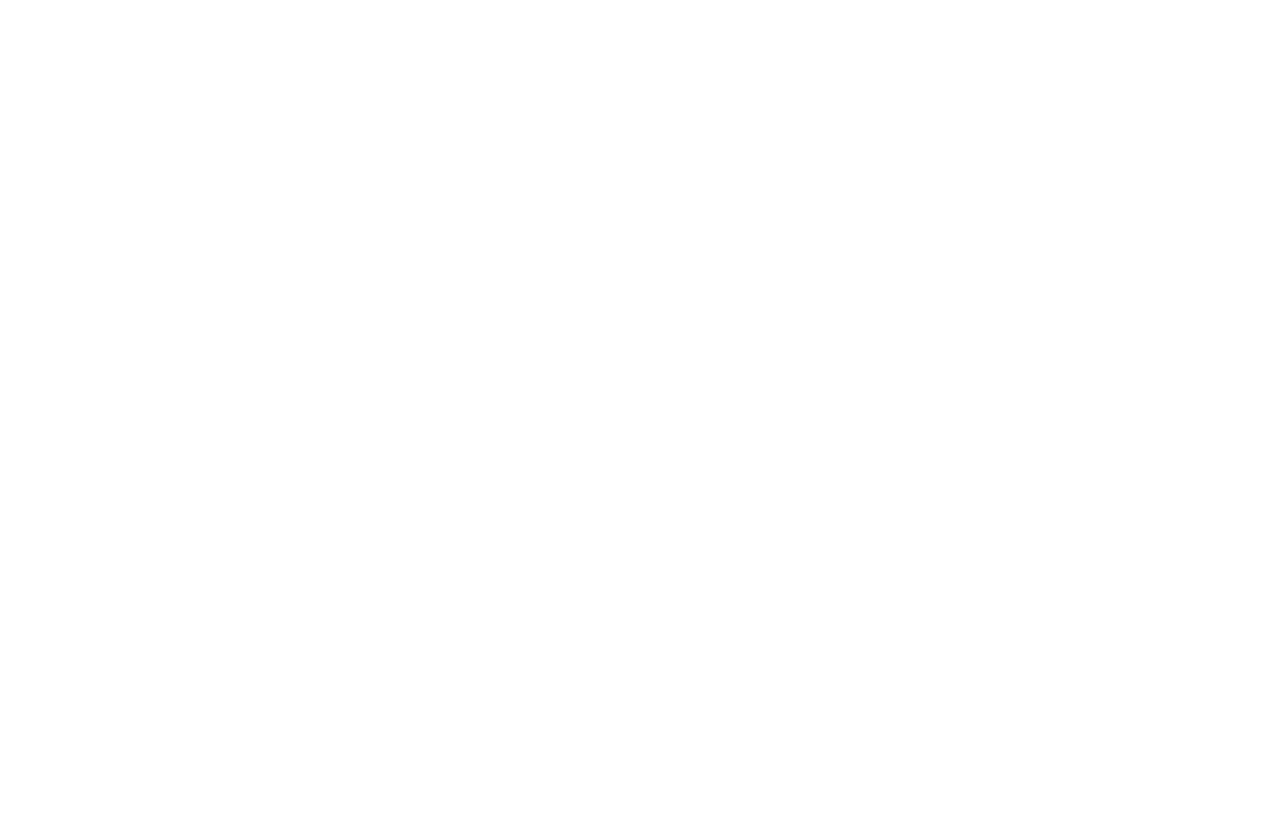
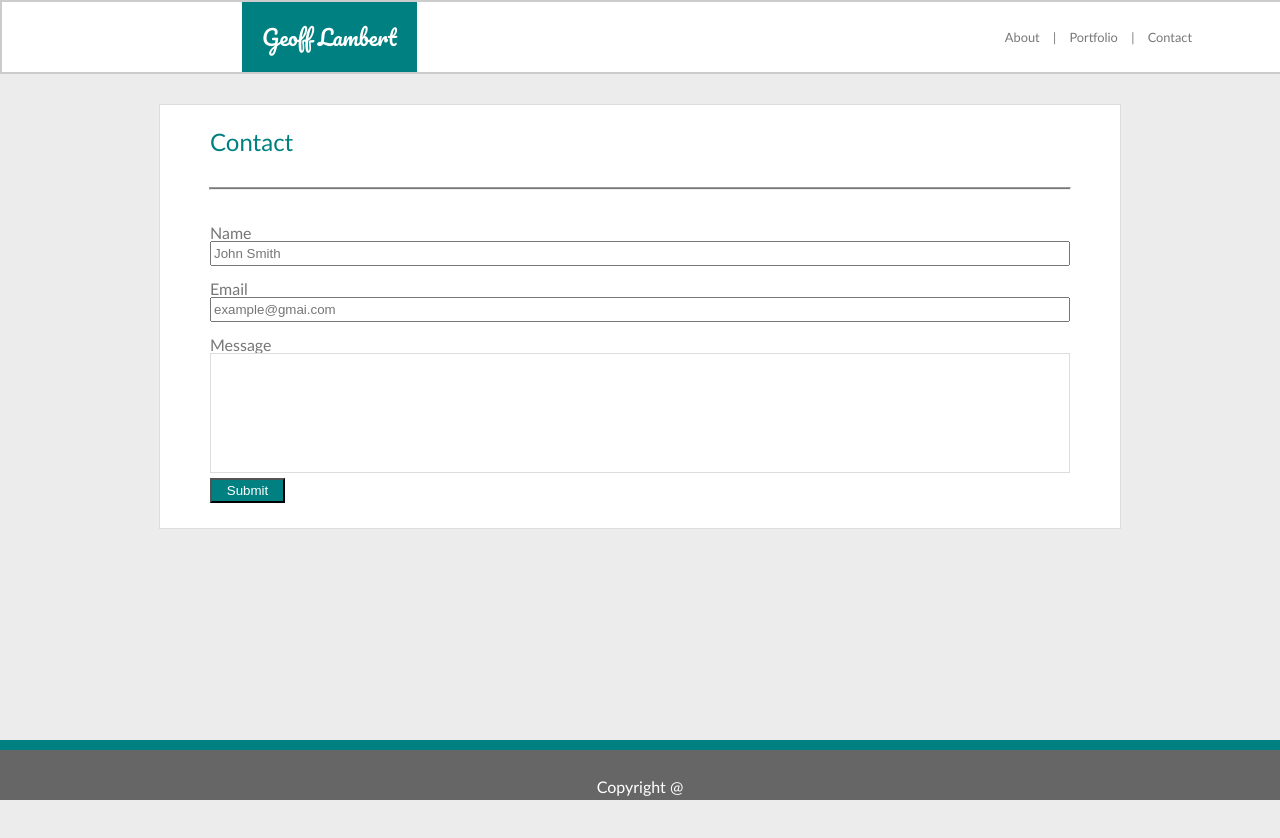
Before and after one commit to kit-foxboy/Basic-Portfolio, a plain HTML site: page contact.html in a window 1280 px wide. Before the commit the page ends 800 px from the top, so only its background shows below. Drawn offline with Linux system fonts and the light colour scheme.

Commit message:
contact page done

```diff
--- a/assets/css/style.css
+++ b/assets/css/style.css
@@ -1,5 +1,5 @@
+/* Element Styles */
 body {
-    /* background-color: #d3d3d3; */
     color: #777;
     background-color: #ececec;
     font-family: 'Trebuchet MS', 'Lucida Sans Unicode', 'Lucida Grande', 'Lucida Sans', Arial, sans-serif;
@@ -69,6 +69,34 @@ nav a {
     color: #777;
 }
 
+label {
+    display: inline-block;
+    padding-top: 10px;
+}
+
+input {
+    width: 100%;
+    height: 25px;
+    margin-bottom: 5px;
+}
+
+textarea {
+    width: 100%;
+    height: 120px;
+    resize: none;
+    border-color: #ddd;
+}
+
+button {
+    width: 75px;
+    height: 25px;
+    margin-top: 5px;
+    padding: 0 5px;
+    background-color: teal;
+    color: white;
+    cursor: pointer;
+}
+
 footer {
     width: 100%;
     height: 50px;
@@ -84,12 +112,14 @@ footer p {
     margin-top: 25px;
 }
 
+
+/* Class Styles */
 #content-container {
     width: 100%;
     height: 100%;
 }
 
-#content-about {
+#content {
     width: 960px;
     margin-top: 30px;
     margin-left: auto;
@@ -99,7 +129,7 @@ footer p {
 }
 
 #text-body {
-    width: 760px;
+    width: 860px;
     margin-top: 25px;
     margin-left: 50px;
     margin-bottom: 25px;
--- a/contact.html
+++ b/contact.html
@@ -0,0 +1,50 @@
+<!DOCTYPE <!DOCTYPE html>
+<html lang="en-us">
+<head>
+    <meta charset="utf-8" />
+    <meta http-equiv="X-UA-Compatible" content="IE=edge">
+    <title>Contact Me</title>
+    <meta name="viewport" content="width=device-width, initial-scale=1">
+    <link rel="stylesheet" type="text/css" media="screen" href="assets/css/reset.css" />
+    <link rel="stylesheet" type="text/css" media="screen" href="assets/css/style.css" />
+    <link href="https://fonts.googleapis.com/css?family=Pacifico" rel="stylesheet">
+</head>
+<body>
+    <nav>
+        <div class="nav-bar">
+            <h1>Geoff Lambert</h1>
+            <ul>
+                <li><a href="index.html">About</a></li> |
+                <li><a href="portfolio.html">Portfolio</a></li> |
+                <li><a href="contact.html">Contact</a></li>
+            </ul>
+        </div>
+    </nav>
+
+    <div id="content-container">
+        <div id="content">
+            <h2>Contact</h2>
+            <hr>
+
+            <div id="text-body">
+                <form>
+                    <label>Name</label>
+                    <input type="text" placeholder="John Smith" />
+
+                    <label>Email</label>
+                    <input type="text" placeholder="example@gmai.com" />
+
+                    <label>Message</label>
+                    <textarea></textarea>
+
+                    <button type="submit">Submit</button>
+                </form>
+            </div>
+        </div>
+    </div>
+
+    <footer>
+        <p>Copyright @</p>
+    </footer>
+</body>
+</html>
```
Also changed, not shown: index.html (+2 -2 lines).
